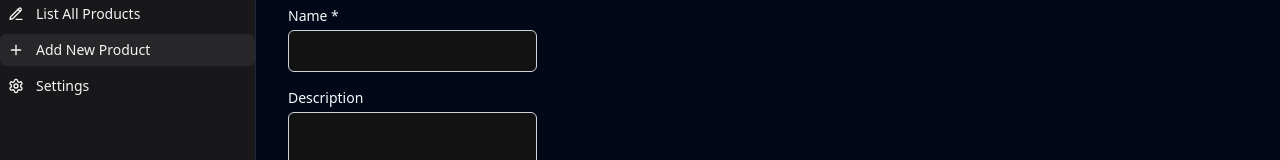
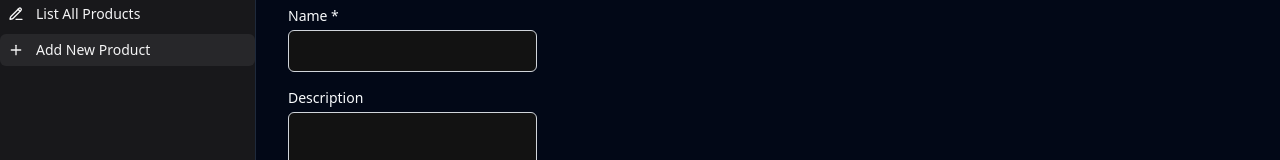
Before and after one commit to dominicdoringo/Kyoto-Gift-And-Food-Website, a Next.js app: page /admin/products/add in a window 1280 px wide. Shown: the part 147-307 px from the top of the page. Built offline with nearby package versions, Linux system fonts and the light colour scheme.

Commit message:
updates admin side bar removed settings

```diff
--- a/src/components/admin-sidebar.tsx
+++ b/src/components/admin-sidebar.tsx
@@ -22,7 +22,6 @@ const adminMenuItems = [
 	{ icon: Users, label: 'List All Users', href: '/admin/users' },
 	{ icon: PencilLine, label: 'List All Products', href: '/admin/products' },
 	{ icon: Plus, label: 'Add New Product', href: '/admin/products/add' },
-	{ icon: Settings, label: 'Settings', href: '/admin/settings' },
 ];
 
 interface AdminSidebarProps {
```
